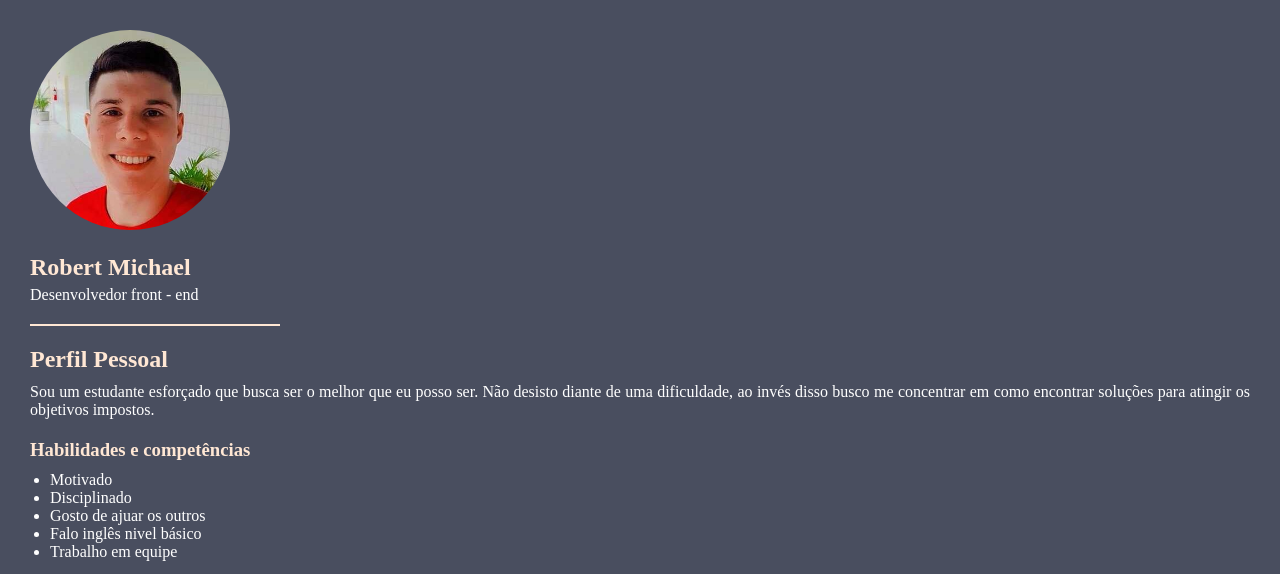
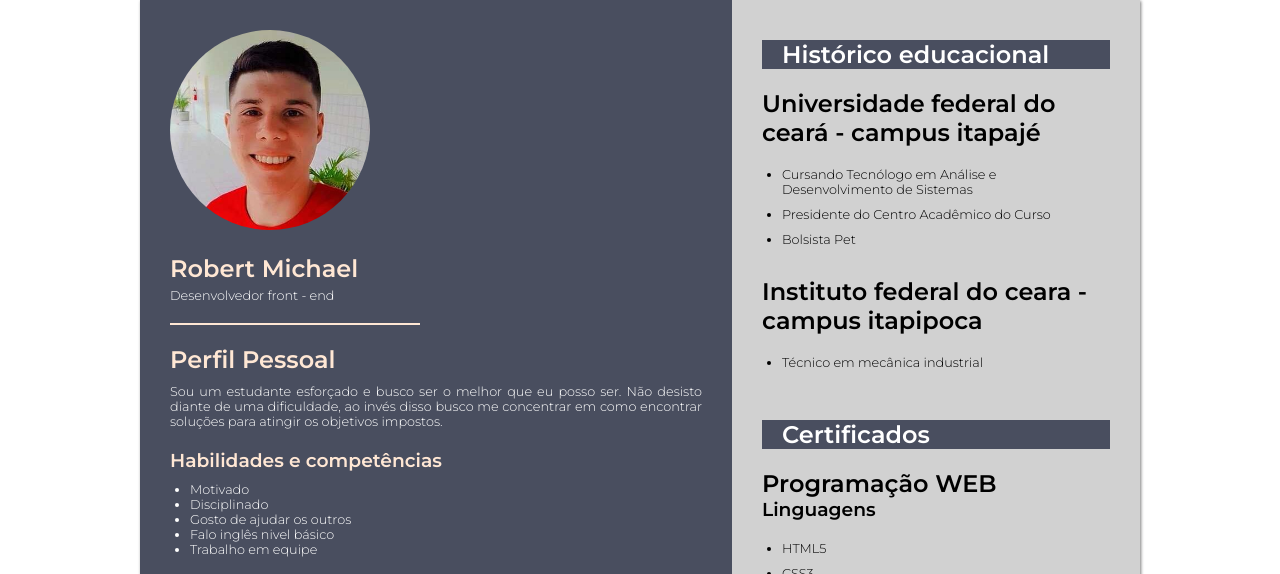
Before and after one commit to Robertmichaelavila/Meu_Portifolio, a plain HTML site: page index.html in a window 1280 px wide. Shown: the top 574 px of the page. Drawn offline with Linux system fonts and the light colour scheme.

Commit message:
commit init

```diff
--- a/_css/mediaqueries.css
+++ b/_css/mediaqueries.css
@@ -0,0 +1,45 @@
+@charset "UTF-8";
+
+/*Typical Device BreackPoints
+Tablet: de 768 até 992px
+Desktop: de 992 até 1200px
+Grandes Telas: acima de 1200px
+*/
+
+@media screen and (min-width: 768px) and (max-width: 992px){
+    main{
+        margin: auto;
+        display: flex;
+        justify-content: center;
+        transition-timing-function: ease;
+    }
+}
+
+@media screen and (min-width: 992px) and (max-width: 1200px){
+    main{
+        margin: auto;
+        width: 800px;
+        display: flex;
+        justify-content: center;
+        transition-timing-function: ease;
+    }
+    section.container-rigth{
+        width: 500px;
+    }
+}
+
+@media screen and (min-width: 1200px){
+    main{
+        margin: auto;
+        width: 1000px;
+        display: flex;
+        justify-content: center;
+        transition-timing-function: ease;
+    }
+    section.container-left{
+        width: 600px;
+    }
+    section.container-rigth{
+        width: 400px;
+    }
+}
--- a/_css/style.css
+++ b/_css/style.css
@@ -1,33 +1,40 @@
 @charset "UTF-8";
-
-/*Typical Device BreackPoints
-_____________________________
-Pequenas Telas: até 600px
-Celular: de 600 até 768px
-Tablet: de 768 até 992px
-Desktop: de 992 até 1200px
-Grandes Telas: acima de 1200px
-*/
+@import url('https://fonts.googleapis.com/css2?family=Montserrat:wght@300;600&display=swap');
 
 :root{
     --cor1: #ffffff;
     --cor2: #494E5F;
     --cor3: #FFE7D4;
+    --font: 'Montserrat', sans-serif;
 }
 
 *{
     margin: 0px;
     padding: 0px;
+    font-family: var(--font);
 }
 
+/*Configuração global*/
+p{
+    font-size: 0.8em;
+}
+
+li{
+    font-size: 0.8em;
+}
+
+/*********************/
+
 main{
-    min-width: 300px;
-    box-shadow: 0px 0px 10px #00000062;
+    margin: auto;
+    width: 300px;
+    box-shadow: 1px 1px 3px #00000083;
     background-color: var(--cor1);
 }
 
+/*Inicio da section.container-rigth*/
 section.container-left{
-    min-width: 300px;
+    width: 300px;
     background-color: var(--cor2);
     padding: 20px;
 }
@@ -83,33 +90,6 @@ div.perfil-pessoal > ul{
     color: var(--cor1);
 }
 
-/*Inicio da section.container-rigth*/
-
-section.container-rigth{
-    min-width: 300px;
-    background-color: var(--cor1);
-    padding: 20px;
-}
-
-section.container-rigth > div{
-    margin: 10px;
-}
-
-section.container-rigth > div > h1{
-    padding-left: 20px;
-    margin: 20px 0px;
-    background-color: var(--cor3);
-}
-
-section.container-rigth > div > ul{
-    padding: 10px 0px 20px 20px;
-}
-
-section.container-rigth > div > ul > li{
-    margin: 10px 0px;
-}
-
-/******************************************/
 
 div.contato{
     margin: 10px;
@@ -135,3 +115,32 @@ div.contato > p{
     color: var(--cor1);
     margin-top: 20px;
 }
+
+/*Inicio da section.container-rigth*/
+
+section.container-rigth{
+    min-width: 300px;
+    background-color: #d1d1d1;
+    padding: 20px;
+}
+
+section.container-rigth > div{
+    margin: 10px;
+}
+
+section.container-rigth > div > h1{
+    padding-left: 20px;
+    margin: 20px 0px;
+    color: var(--cor1);
+    background-color: var(--cor2);
+}
+
+section.container-rigth > div > ul{
+    padding: 10px 0px 20px 20px;
+}
+
+section.container-rigth > div > ul > li{
+    margin: 10px 0px;
+}
+
+/******************************************/
--- a/index.html
+++ b/index.html
@@ -4,8 +4,8 @@
     <meta charset="UTF-8">
     <meta name="viewport" content="width=device-width, initial-scale=1.0">
     <link rel="stylesheet" href="https://icons8.com/icon/AZOZNnY73haj/github">
-    <link rel="stylesheet" href="/_css/style.css">
-    <link rel="stylesheet" href="/_css/mediaqueries.css">
+    <link rel="stylesheet" href="./_css/style.css">
+    <link rel="stylesheet" href="./_css/mediaqueries.css">
     <title>Meu Portifólio</title>
 </head>
 <body>
@@ -19,7 +19,7 @@
             </div>
             <div class="perfil-pessoal">
                 <h2>Perfil Pessoal</h2>
-                <p>Sou um estudante esforçado que busca
+                <p>Sou um estudante esforçado e busco
                     ser o melhor que eu posso ser. Não
                     desisto diante de uma dificuldade, ao
                     invés disso busco me concentrar em
@@ -30,7 +30,7 @@
                 <ul>
                     <li>Motivado</li>
                     <li>Disciplinado</li>
-                    <li>Gosto de ajuar os outros</li>
+                    <li>Gosto de ajudar os outros</li>
                     <li>Falo inglês nivel básico</li>
                     <li>Trabalho em equipe</li>
                 </ul>
```
